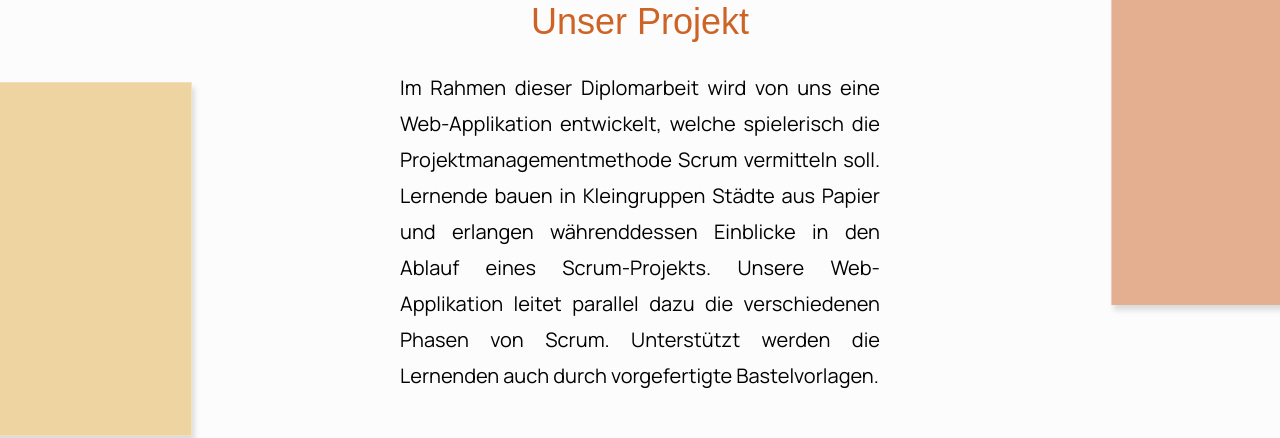
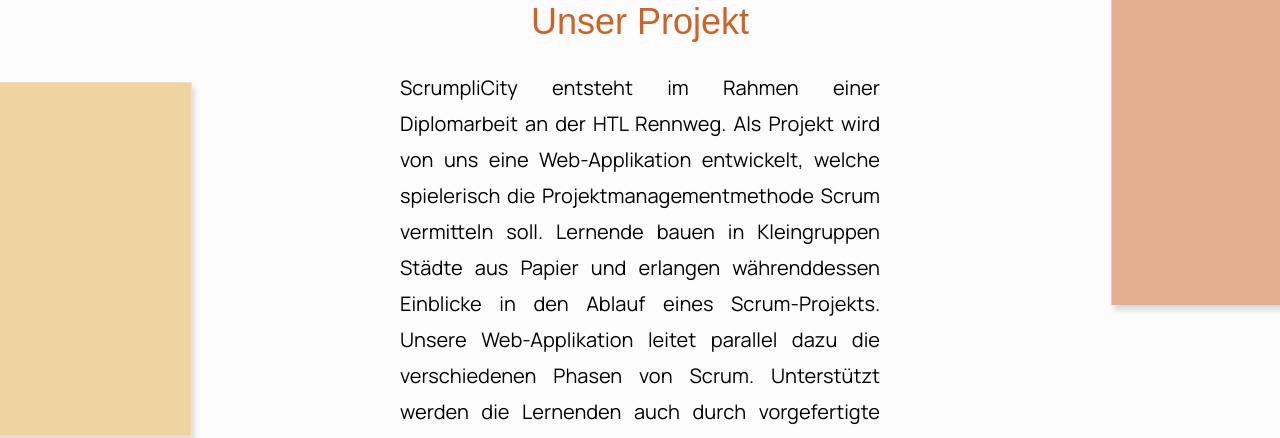
Before and after one commit to ScrumpliCity/ScrumpliCity, a Nuxt app in the folder diplomarbeit/: page / in a window 1280 px wide. Shown: the part 502-940 px from the top of the page. Built offline with nearby package versions, Linux system fonts and the light colour scheme; a web font is replaced by a local one.

Commit message:
included HTL Rennweg in project description and added hyphen

```diff
--- a/diplomarbeit/app.vue
+++ b/diplomarbeit/app.vue
@@ -24,9 +24,10 @@
          id="projektbeschreibung">
         Unser Projekt
       </p>
-      <p class="text-justify sm:mb-20 text-sm sm:text-xl leading-6 sm:leading-9 mx-8 sm:mx-[400px] max-w-[80ch]">
-        Im Rahmen dieser Diplomarbeit wird von uns eine Web-Applikation entwickelt, welche spielerisch die
-        Projektmanagementmethode Scrum vermitteln soll. Lernende bauen in Kleingruppen Städte aus Papier und erlangen
+      <p class="text-justify sm:mb-20 text-sm sm:text-xl leading-6 sm:leading-9 mx-8 sm:mx-[400px] max-w-[80ch] hyphens-manual">
+        ScrumpliCity entsteht im Rahmen einer Diplomarbeit an der HTL Rennweg. Als Projekt wird von uns eine
+        Web-Applikation entwickelt, welche spielerisch die
+        Projektmanagement&shy;methode Scrum vermitteln soll. Lernende bauen in Kleingruppen Städte aus Papier und erlangen
         währenddessen Einblicke in den Ablauf eines Scrum-Projekts. Unsere Web-Applikation leitet parallel dazu die
         verschiedenen Phasen von Scrum. Unterstützt werden die Lernenden auch durch vorgefertigte Bastelvorlagen.
       </p>
```
